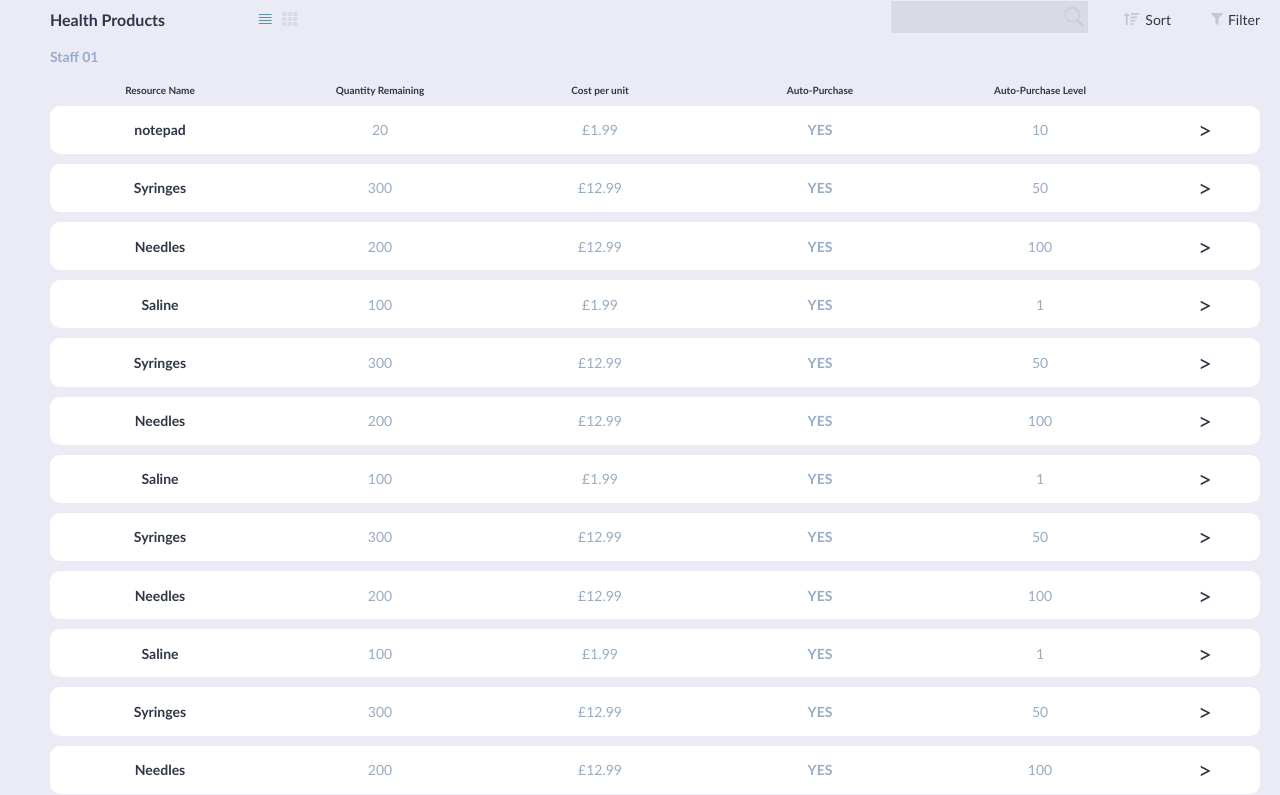
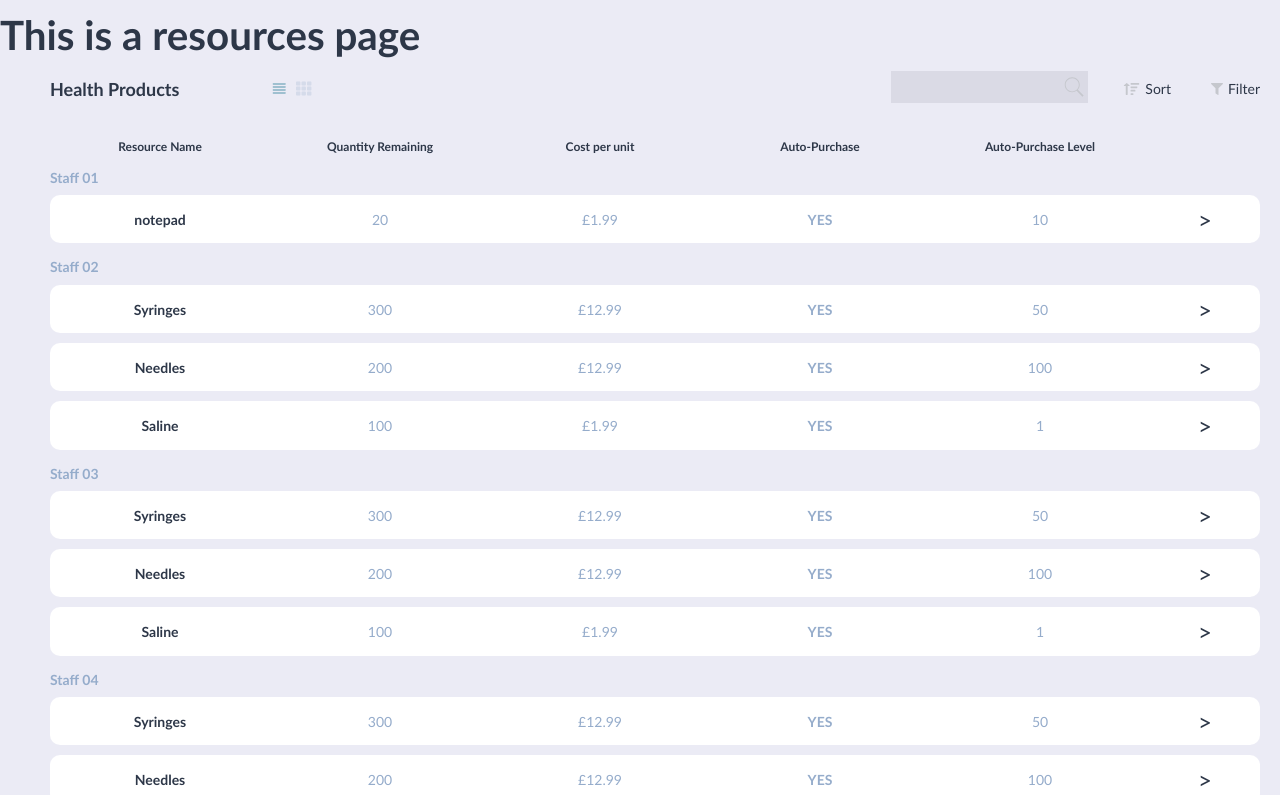
Before and after one commit to nology-tech/Tahiti-Client-Project, a React (Create React App) app: page /resources in a window 1280 px wide. Shown: the top 795 px of the page. Built offline with nearby package versions, Linux system fonts and the light colour scheme.

Commit message:
Edited the data mapping for the Resources page to show on the table, applied a few changes with styling to the table

```diff
--- a/src/components/Table/Table.jsx
+++ b/src/components/Table/Table.jsx
@@ -6,15 +6,7 @@ import sortIcon from "../../assets/images/sort-icon.svg";
 import filterIcon from "../../assets/images/filter-icon.svg";
 import searchIcon from "../../assets/images/search-icon.svg";
 
-const Table = ({
-  column1,
-  column2,
-  column3,
-  column4,
-  column5,
-  title,
-  header,
-}) => {
+const Table = ({ column1, column2, column3, column4, column5, title }) => {
   return (
     <div>
       <div className="table-head-container">
@@ -47,16 +39,13 @@ const Table = ({
         </div>
       </div>
 
-      <h3 id="table-header">{header}</h3>
-
-    {header.includes("01") && (<div className="table">
+      <div className="table">
         <p className="table__column-header">{column1}</p>
         <p className="table__column-header">{column2}</p>
         <p className="table__column-header">{column3}</p>
         <p className="table__column-header">{column4}</p>
         <p className="table__column-header">{column5}</p>
-      </div>) }
-
+      </div>
     </div>
   );
 };
--- a/src/components/Table/Table.scss
+++ b/src/components/Table/Table.scss
@@ -5,10 +5,12 @@
   display: flex;
   justify-content: space-between;
   align-items: center;
+  margin-bottom: 20px;
 
   &__title {
     display: flex;
     gap: 10px;
+
   }
 
   &__sorting {
@@ -56,68 +58,14 @@
   margin-right: 20px;
 
   &__column-header {
-    font-size: 10px;
+    font-size: 12px;
     font-weight: 800;
   }
 }
 
-
 #table-title {
   margin-left: 50px;
   margin-right: 83px;
-  font-size: 16px;
+  font-size: 18px;
   font-weight: bold;
 }
-
-#table-header {
-  margin-left: 50px;
-  color: #95accb;
-  font-size: 14px;
-  font-weight: bold;
-}
-// .table-container {
-//   display: flex;
-//   justify-items: center;
-//   margin-left: 50px;
-// }
-
-// table {
-//   border-collapse: separate;
-//   border-spacing: 0px 10px;
-
-//   th {
-//     padding: 20px 80px 5px 80px;
-//     font-size: 8px;
-//   }
-
-//   td {
-//     color: #95accb;
-//     font-weight: 400;
-//     font-size: 10px;
-//     text-align: center;
-//     padding: 20px;
-//     border: 5px;
-//     border: none;
-//     background-color: $color-white-header;
-//   }
-
-//   .first-row {
-//     font-size: 10px;
-//     padding: 10px;
-//     &__first-column {
-//       color: black;
-//       font-weight: 600;
-//     }
-
-//     &__bold-column {
-//       font-weight: 700;
-//     }
-//   }
-
-//   td:first-child {
-//     border-radius: 10px 0 0 10px;
-//   }
-//   td:last-child {
-//     border-radius: 0 10px 10px 0;
-//   }
-// }
--- a/src/components/TableCard/TableCard.jsx
+++ b/src/components/TableCard/TableCard.jsx
@@ -1,8 +1,9 @@
 import React from "react";
 import "./TableCard.scss";
 
-const TableCard = ({item1,item2,item3,item4,item5}) => {
+const TableCard = ({ item1, item2, item3, item4, item5 }) => {
   return (
+    <>
       <div className="data-row">
         <p className="data-row__item--first">{item1}</p>
         <p className="data-row__item">{item2}</p>
@@ -11,6 +12,7 @@ const TableCard = ({item1,item2,item3,item4,item5}) => {
         <p className="data-row__item">{item5}</p>
         <p className="right-arrow">&gt;</p>
       </div>
+    </>
   );
 };
 
--- a/src/components/TableCard/TableCard.scss
+++ b/src/components/TableCard/TableCard.scss
@@ -29,3 +29,11 @@
 .right-arrow {
   font-size: 24px;
 }
+
+#table-header {
+  margin-left: 50px;
+  color: #95accb;
+  font-size: 14px;
+  font-weight: bold;
+
+}
--- a/src/pages/Clients/Clients.jsx
+++ b/src/pages/Clients/Clients.jsx
@@ -21,7 +21,7 @@ const Clients = () => {
       This is the heading
       <Table
         title={"Clients List"}
-        header={""}
+        // header={"HELLO"}
         column1={"Client Name"}
         column2={"date of birth"}
         column3={"email address"}
--- a/src/pages/Resources/Resources.jsx
+++ b/src/pages/Resources/Resources.jsx
@@ -4,10 +4,14 @@ import mockData from "../../assets/data/mockData";
 import Table from "../../components/Table/Table";
 import TableCard from "../../components/TableCard/TableCard";
 
-//mockData.staffData.forEach((staff) => {staff.resources.map((resource))}
 const Resources = () => {
-  const getResourcesData = mockData.staffData.map((staff) => {
-    return staff.resources.map((resource, index) => {
+  const getData = mockData.staffData.map((staff, index) => {
+    return (
+      <>
+        <h3 className="table-header" key={staff.staffNumber + index}>
+          Staff 0{staff.staffNumber}
+        </h3>
+        {staff.resources.map((resource, index) => {
           return (
             <TableCard
               key={index}
@@ -18,23 +22,23 @@ const Resources = () => {
               item5={resource.autoPurchaseLevel}
             />
           );
+        })}
+      </>
+    );
   });
-  });
-
 
   return (
     <div className="resources">
+      <h1>This is a resources page</h1>
       <Table
         title={"Health Products"}
-        header={"Staff 01"}
-        data={mockData.staffData}
         column1={"Resource Name"}
         column2={"Quantity Remaining"}
         column3={"Cost per unit"}
         column4={"Auto-Purchase"}
         column5={"Auto-Purchase Level"}
       />
-      {getResourcesData}
+      {getData}
     </div>
   );
 };
--- a/src/pages/Resources/Resources.scss
+++ b/src/pages/Resources/Resources.scss
@@ -1,3 +1,11 @@
 .resources {
   background-color: #ebebf5;
 }
+
+.table-header {
+  margin-left: 50px;
+  color: #95accb;
+  font-size: 14px;
+  font-weight: bold;
+  margin-top: 5px;
+}
```
Lines whose indentation alone changed are shown as unchanged.
